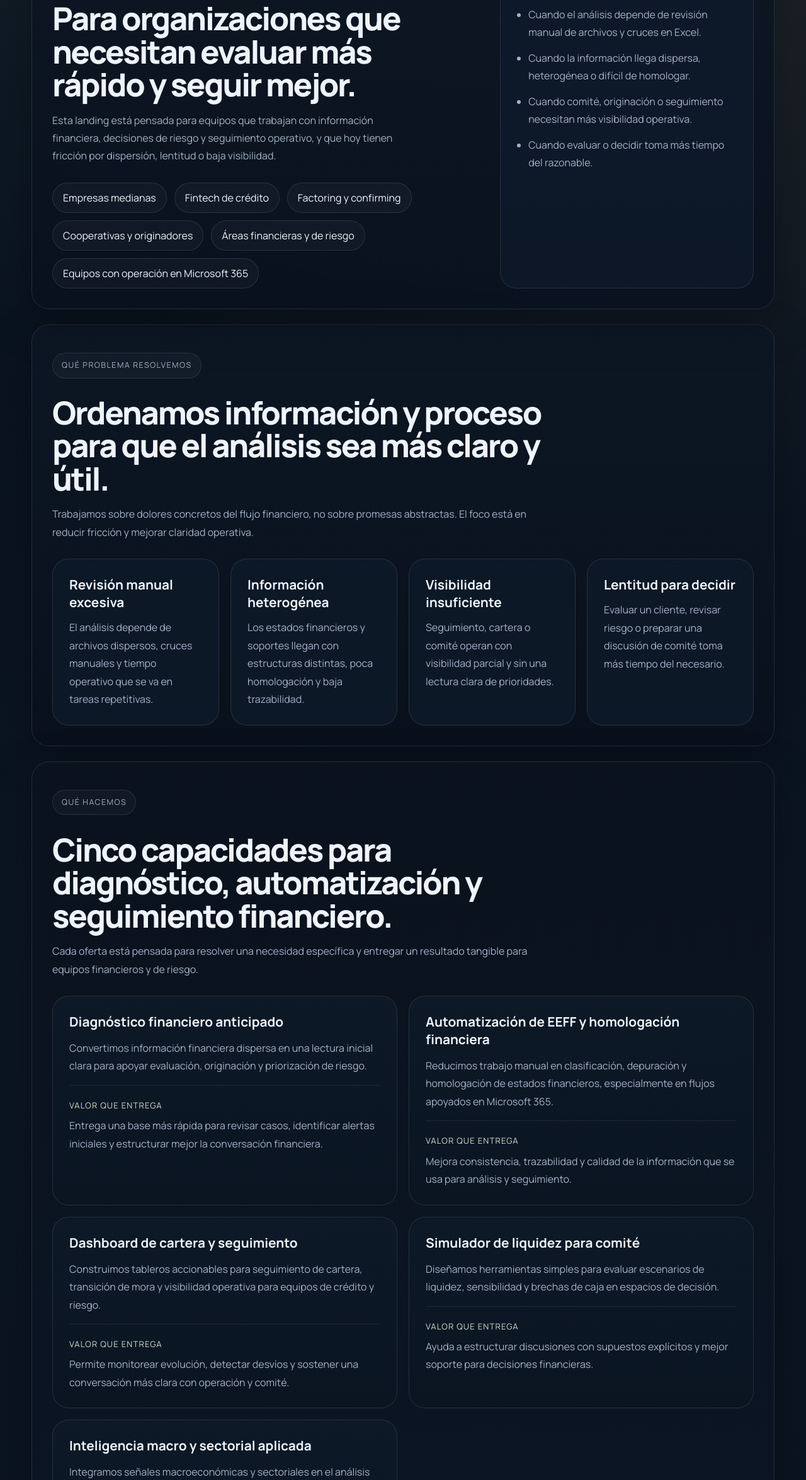
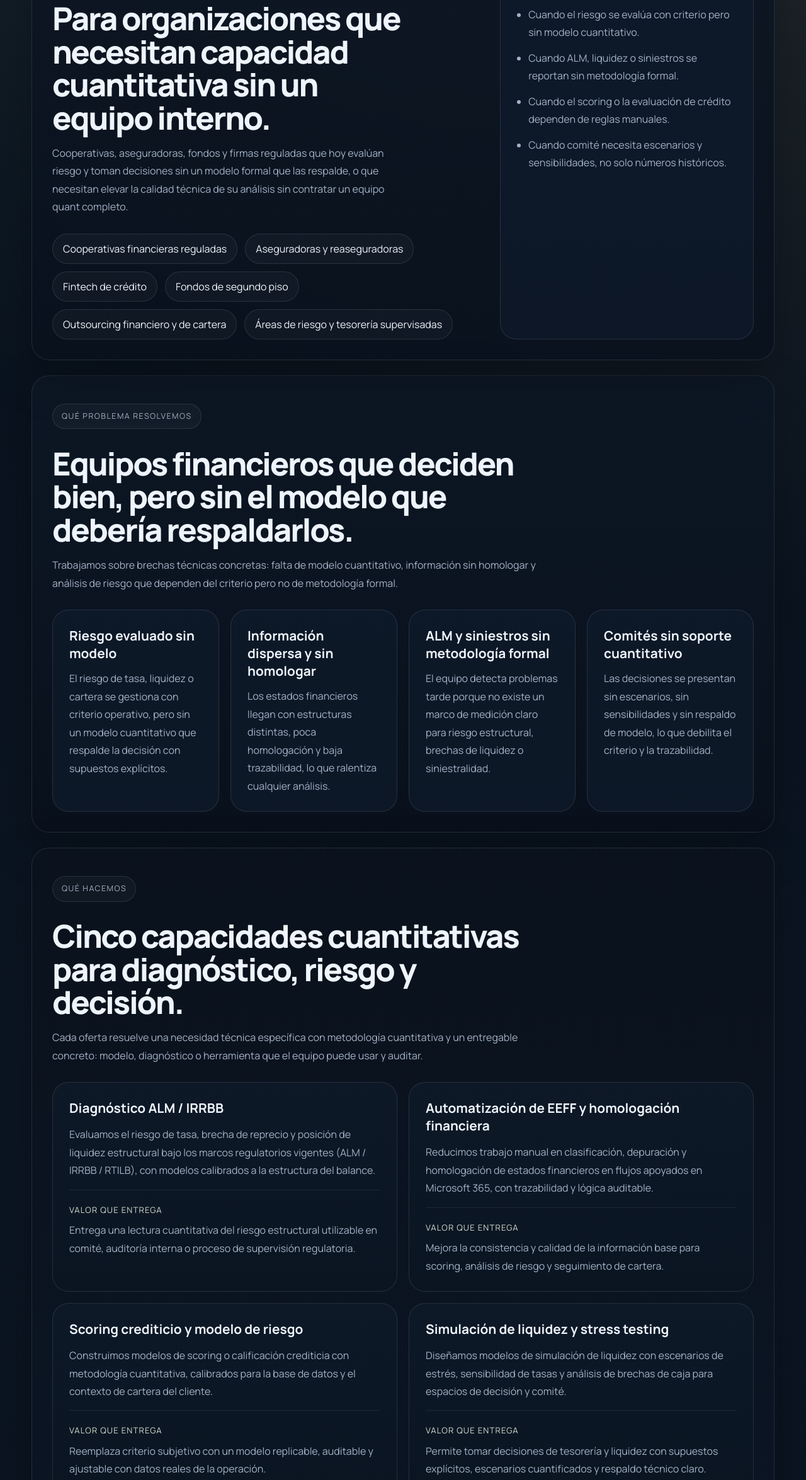
Before and after one commit to seran97/Web-site, a plain HTML site: page index.html in a window 1280 px wide. Shown: the part 1115-3465 px from the top of the page at 63% size. Drawn offline with Linux system fonts and the light colour scheme.

Commit message:
refine(content): reposition to finanzas cuantitativas aplicadas
- Sectores: cooperativas reguladas, aseguradoras, fondos, outsourcing supervisado
- Problemas: brechas técnicas (sin modelo, ALM sin metodología, comités sin soporte quant)
- Servicios: ALM/IRRBB, EEFF, scoring crediticio, stress testing, diagnóstico actuarial
- Resultados: riesgo cuantificado, modelos auditables, soporte para supervisión
- Qué no somos: actualizado para perfil quant/técnico
- Secciones: headings y CTAs alineados al nuevo posicionamiento
- Footer: "Finanzas Cuantitativas Aplicadas"

Co-Authored-By: Claude Sonnet 4.6 <noreply@anthropic.com>

```diff
--- a/index.html
+++ b/index.html
@@ -118,11 +118,11 @@
           <div>
             <div class="section-heading left">
               <p class="section-tag">Para quién es</p>
-              <h2>Para organizaciones que necesitan evaluar más rápido y seguir mejor.</h2>
+              <h2>Para organizaciones que necesitan capacidad cuantitativa sin un equipo interno.</h2>
               <p>
-                Esta landing está pensada para equipos que trabajan con información financiera,
-                decisiones de riesgo y seguimiento operativo, y que hoy tienen fricción por
-                dispersión, lentitud o baja visibilidad.
+                Cooperativas, aseguradoras, fondos y firmas reguladas que hoy evalúan riesgo
+                y toman decisiones sin un modelo formal que las respalde, o que necesitan
+                elevar la calidad técnica de su análisis sin contratar un equipo quant completo.
               </p>
             </div>
             <div class="chip-wrap" id="sectors-list"></div>
@@ -131,10 +131,10 @@
           <div class="callout-card">
             <p class="section-tag alt">Cuándo hace sentido</p>
             <ul class="plain-list">
-              <li>Cuando el análisis depende de revisión manual de archivos y cruces en Excel.</li>
-              <li>Cuando la información llega dispersa, heterogénea o difícil de homologar.</li>
-              <li>Cuando comité, originación o seguimiento necesitan más visibilidad operativa.</li>
-              <li>Cuando evaluar o decidir toma más tiempo del razonable.</li>
+              <li>Cuando el riesgo se evalúa con criterio pero sin modelo cuantitativo.</li>
+              <li>Cuando ALM, liquidez o siniestros se reportan sin metodología formal.</li>
+              <li>Cuando el scoring o la evaluación de crédito dependen de reglas manuales.</li>
+              <li>Cuando comité necesita escenarios y sensibilidades, no solo números históricos.</li>
             </ul>
           </div>
         </section>
@@ -142,10 +142,11 @@
         <section class="section-block section-muted" id="problemas">
           <div class="section-heading">
             <p class="section-tag">Qué problema resolvemos</p>
-            <h2>Ordenamos información y proceso para que el análisis sea más claro y útil.</h2>
+            <h2>Equipos financieros que deciden bien, pero sin el modelo que debería respaldarlos.</h2>
             <p>
-              Trabajamos sobre dolores concretos del flujo financiero, no sobre promesas abstractas.
-              El foco está en reducir fricción y mejorar claridad operativa.
+              Trabajamos sobre brechas técnicas concretas: falta de modelo cuantitativo,
+              información sin homologar y análisis de riesgo que dependen del criterio
+              pero no de metodología formal.
             </p>
           </div>
           <div class="card-grid four" id="problems-grid"></div>
@@ -154,10 +155,11 @@
         <section class="section-block section-dark" id="ofertas">
           <div class="section-heading">
             <p class="section-tag">Qué hacemos</p>
-            <h2>Cinco capacidades para diagnóstico, automatización y seguimiento financiero.</h2>
+            <h2>Cinco capacidades cuantitativas para diagnóstico, riesgo y decisión.</h2>
             <p>
-              Cada oferta está pensada para resolver una necesidad específica y entregar
-              un resultado tangible para equipos financieros y de riesgo.
+              Cada oferta resuelve una necesidad técnica específica con metodología
+              cuantitativa y un entregable concreto: modelo, diagnóstico o herramienta
+              que el equipo puede usar y auditar.
             </p>
           </div>
           <div class="service-grid" id="services-grid"></div>
@@ -194,10 +196,10 @@
         <section class="section-block cta-section" id="contacto">
           <div class="section-heading compact">
             <p class="section-tag">Conversación inicial</p>
-            <h2>Si hoy su proceso financiero es manual, disperso o lento, conversemos.</h2>
+            <h2>Si hoy su análisis de riesgo, cartera o liquidez depende más del criterio que del modelo, conversemos.</h2>
             <p>
-              Podemos revisar el punto de fricción, priorizar oportunidades y plantear
-              una propuesta clara de trabajo.
+              Revisamos el problema concreto, identificamos si hay una brecha técnica
+              que vale la pena resolver y planteamos una propuesta clara y acotada.
             </p>
           </div>
           <div class="cta-actions">
@@ -220,7 +222,7 @@
       </main>
 
       <footer class="site-footer">
-        <p>Revaliu | Línea de Analítica Financiera Aplicada para diagnóstico, evaluación y seguimiento financiero.</p>
+        <p>Revaliu | Finanzas Cuantitativas Aplicadas para diagnóstico, riesgo y decisión financiera.</p>
         <div class="footer-links">
           <a href="mailto:sergiorojas977@gmail.com">sergiorojas977@gmail.com</a>
           <a href="https://wa.me/573184322874" target="_blank" rel="noreferrer">+57 3184322874</a>
--- a/script.js
+++ b/script.js
@@ -1,66 +1,66 @@
 const sectors = [
-  "Empresas medianas",
+  "Cooperativas financieras reguladas",
+  "Aseguradoras y reaseguradoras",
   "Fintech de crédito",
-  "Factoring y confirming",
-  "Cooperativas y originadores",
-  "Áreas financieras y de riesgo",
-  "Equipos con operación en Microsoft 365",
+  "Fondos de segundo piso",
+  "Outsourcing financiero y de cartera",
+  "Áreas de riesgo y tesorería supervisadas",
 ];
 
 const problems = [
   {
-    title: "Revisión manual excesiva",
-    text: "El análisis depende de archivos dispersos, cruces manuales y tiempo operativo que se va en tareas repetitivas.",
+    title: "Riesgo evaluado sin modelo",
+    text: "El riesgo de tasa, liquidez o cartera se gestiona con criterio operativo, pero sin un modelo cuantitativo que respalde la decisión con supuestos explícitos.",
   },
   {
-    title: "Información heterogénea",
-    text: "Los estados financieros y soportes llegan con estructuras distintas, poca homologación y baja trazabilidad.",
+    title: "Información dispersa y sin homologar",
+    text: "Los estados financieros llegan con estructuras distintas, poca homologación y baja trazabilidad, lo que ralentiza cualquier análisis.",
   },
   {
-    title: "Visibilidad insuficiente",
-    text: "Seguimiento, cartera o comité operan con visibilidad parcial y sin una lectura clara de prioridades.",
+    title: "ALM y siniestros sin metodología formal",
+    text: "El equipo detecta problemas tarde porque no existe un marco de medición claro para riesgo estructural, brechas de liquidez o siniestralidad.",
   },
   {
-    title: "Lentitud para decidir",
-    text: "Evaluar un cliente, revisar riesgo o preparar una discusión de comité toma más tiempo del necesario.",
+    title: "Comités sin soporte cuantitativo",
+    text: "Las decisiones se presentan sin escenarios, sin sensibilidades y sin respaldo de modelo, lo que debilita el criterio y la trazabilidad.",
   },
 ];
 
 const services = [
   {
-    title: "Diagnóstico financiero anticipado",
+    title: "Diagnóstico ALM / IRRBB",
     description:
-      "Convertimos información financiera dispersa en una lectura inicial clara para apoyar evaluación, originación y priorización de riesgo.",
+      "Evaluamos el riesgo de tasa, brecha de reprecio y posición de liquidez estructural bajo los marcos regulatorios vigentes (ALM / IRRBB / RTILB), con modelos calibrados a la estructura del balance.",
     value:
-      "Entrega una base más rápida para revisar casos, identificar alertas iniciales y estructurar mejor la conversación financiera.",
+      "Entrega una lectura cuantitativa del riesgo estructural utilizable en comité, auditoría interna o proceso de supervisión regulatoria.",
   },
   {
     title: "Automatización de EEFF y homologación financiera",
     description:
-      "Reducimos trabajo manual en clasificación, depuración y homologación de estados financieros, especialmente en flujos apoyados en Microsoft 365.",
+      "Reducimos trabajo manual en clasificación, depuración y homologación de estados financieros en flujos apoyados en Microsoft 365, con trazabilidad y lógica auditable.",
     value:
-      "Mejora consistencia, trazabilidad y calidad de la información que se usa para análisis y seguimiento.",
+      "Mejora la consistencia y calidad de la información base para scoring, análisis de riesgo y seguimiento de cartera.",
   },
   {
-    title: "Dashboard de cartera y seguimiento",
+    title: "Scoring crediticio y modelo de riesgo",
     description:
-      "Construimos tableros accionables para seguimiento de cartera, transición de mora y visibilidad operativa para equipos de crédito y riesgo.",
+      "Construimos modelos de scoring o calificación crediticia con metodología cuantitativa, calibrados para la base de datos y el contexto de cartera del cliente.",
     value:
-      "Permite monitorear evolución, detectar desvíos y sostener una conversación más clara con operación y comité.",
+      "Reemplaza criterio subjetivo con un modelo replicable, auditable y ajustable con datos reales de la operación.",
   },
   {
-    title: "Simulador de liquidez para comité",
+    title: "Simulación de liquidez y stress testing",
     description:
-      "Diseñamos herramientas simples para evaluar escenarios de liquidez, sensibilidad y brechas de caja en espacios de decisión.",
+      "Diseñamos modelos de simulación de liquidez con escenarios de estrés, sensibilidad de tasas y análisis de brechas de caja para espacios de decisión y comité.",
     value:
-      "Ayuda a estructurar discusiones con supuestos explícitos y mejor soporte para decisiones financieras.",
+      "Permite tomar decisiones de tesorería y liquidez con supuestos explícitos, escenarios cuantificados y respaldo técnico claro.",
   },
   {
-    title: "Inteligencia macro y sectorial aplicada",
+    title: "Diagnóstico actuarial de siniestros",
     description:
-      "Integramos señales macroeconómicas y sectoriales en el análisis para enriquecer evaluación, seguimiento y conversaciones de comité.",
+      "Aplicamos metodología actuarial para evaluar reservas, siniestralidad, frecuencia e impacto esperado en carteras de seguros o portafolios con componente de riesgo actuarial.",
     value:
-      "Aporta contexto útil para interpretar riesgo, priorizar seguimiento y fortalecer criterio de evaluación.",
+      "Entrega un diagnóstico técnico que sirve como base para reservas, renegociación con reaseguradoras o reporte regulatorio.",
   },
 ];
 
@@ -93,18 +93,18 @@ const steps = [
 ];
 
 const outcomes = [
-  "Menos trabajo manual en revisión financiera.",
-  "Mejor calidad y homogeneidad de la información.",
-  "Más velocidad para analizar, evaluar y preparar comité.",
-  "Mayor visibilidad para seguimiento y toma de decisión.",
-  "Mejor base para originación, riesgo y seguimiento posterior.",
+  "Riesgo cuantificado, no solo intuido.",
+  "Decisiones de comité con respaldo de modelo y supuestos explícitos.",
+  "Menos trabajo manual, más trazabilidad y consistencia.",
+  "Modelos calibrados para tu cartera y contexto regulatorio.",
+  "Diagnósticos técnicos utilizables en auditoría y supervisión.",
 ];
 
 const notUs = [
-  "No somos una fábrica de software genérico.",
-  "No vendemos humo de IA ni discursos sobredimensionados.",
-  "No reemplazamos el juicio financiero del cliente.",
-  "No prometemos plataformas gigantes cuando el problema requiere claridad y foco.",
+  "No somos una fábrica de software genérico ni una consultora de presentaciones.",
+  "No reemplazamos el juicio financiero: lo respaldamos con modelo y datos.",
+  "No vendemos IA mágica: usamos modelos financieros probados que se entienden y se auditan.",
+  "No prometemos plataformas sobredimensionadas cuando el problema requiere claridad y foco.",
 ];
 
 function renderChips(items, targetId) {
```
